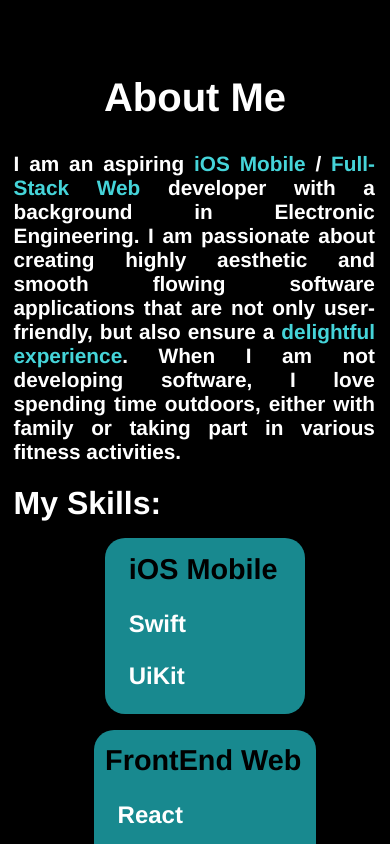
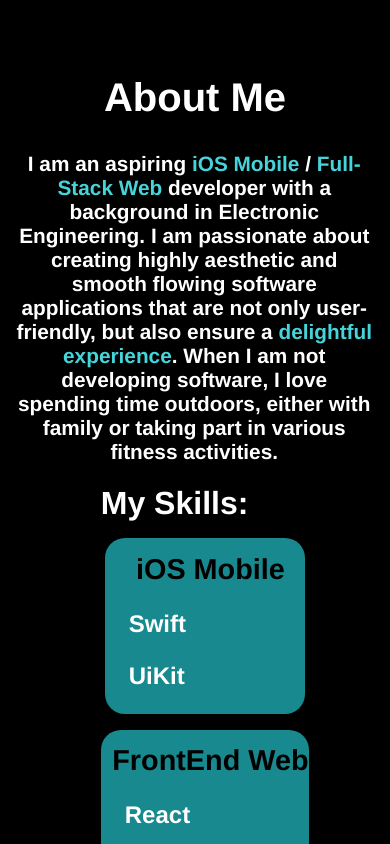
Before and after one commit to Anup-SoftwareDev/Portfolio-React, a React (Create React App) app: page / in a window 390 px wide. Shown: the part 840-1684 px from the top of the page. Built offline with nearby package versions, Linux system fonts and the light colour scheme.

Commit message:
about me text justify fixed

```diff
--- a/src/components/About/About.module.css
+++ b/src/components/About/About.module.css
@@ -38,14 +38,9 @@
 
 .AboutMe .Container .Text .Skillslist .LanguageList{
     background-color: #18898f;
-
     min-width: 220px;
-
     border-color: #18898f;
-
     border-radius: 22px;
-
-
 }
 
 .AboutMe .Container .Text .Skillslist .LanguageList h2{
@@ -121,6 +116,23 @@
 
 @media (max-width: 900px){
 
+    .AboutMe .Container .Text
+    {
+        display: flex;
+        flex-direction: column;
+        align-items: center;
+        justify-content: center;
+    }
+
+    .AboutMe .Container .Text .Skillslist .LanguageList{
+
+        margin-left: 1em;
+     }
+
+
+    .AboutMe .Container .Text p{
+        text-align: center;
+    }
 
     .AboutMe .Container{
         flex-direction: column;
@@ -186,8 +198,6 @@
 
     .AboutMe .Container .Text .Skillslist .LanguageList h2{
         font-size: 1.2em;
-        margin-right: 0.5em;
-
 
         }
 
@@ -218,8 +228,6 @@
 
      .AboutMe .Container .Text .Skillslist .LanguageList h2{
         font-size: 1.8em;
-
-
         }
 
         .AboutMe .Container .Text .Skillslist .LanguageList ul{
```
